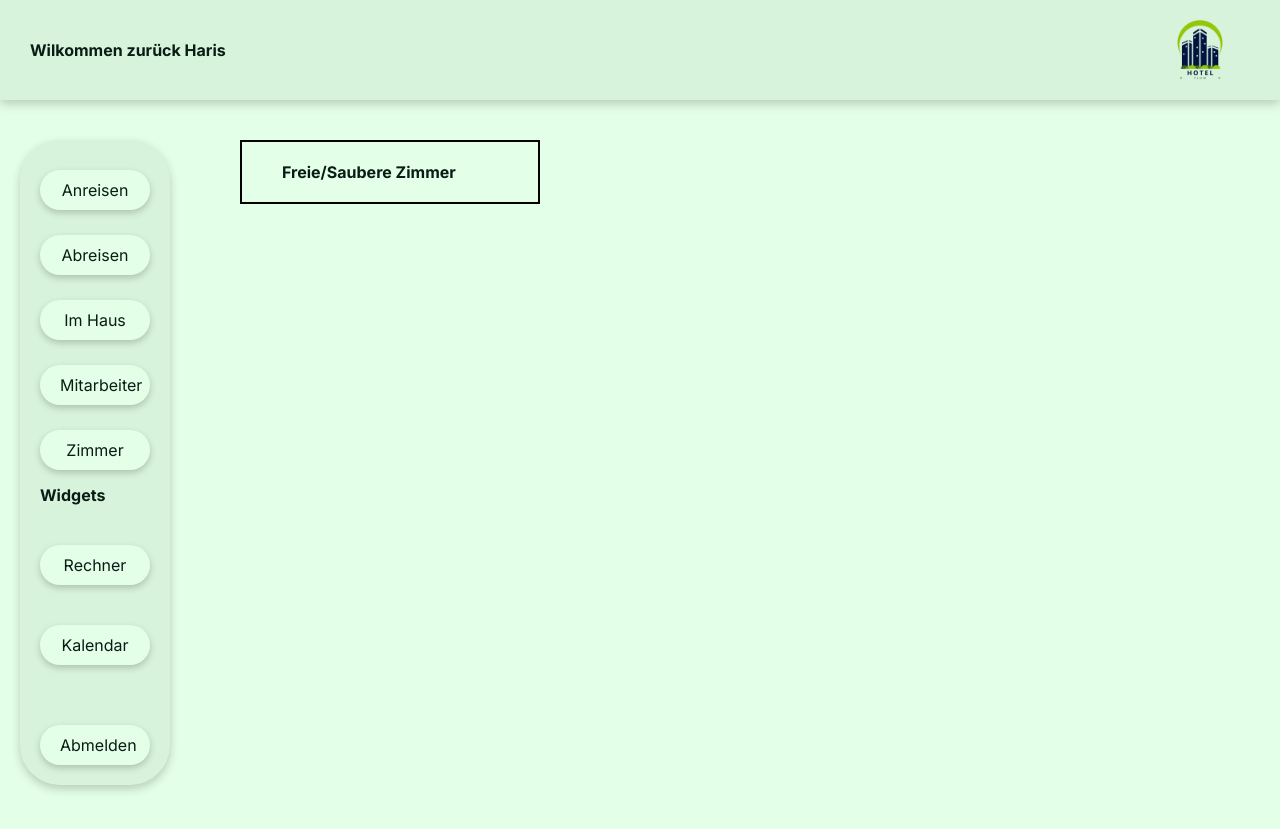
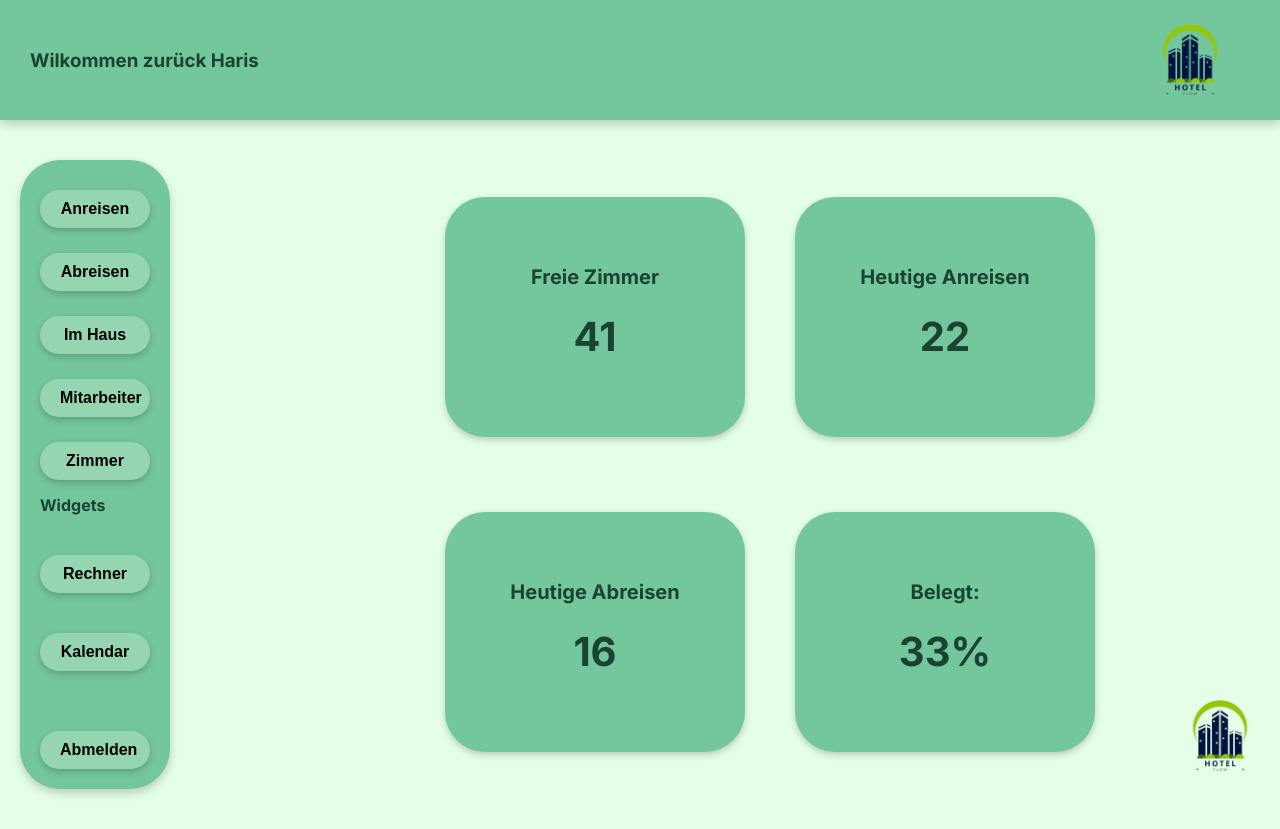
Before and after one commit to HarisOcuz/HotelFlow, a React (Create React App) app: page / in a window 1280 px wide. Built offline with nearby package versions, Linux system fonts and the light colour scheme.

Commit message:
dashboard

```diff
--- a/src/dashboard.js
+++ b/src/dashboard.js
@@ -8,6 +8,7 @@ function Dashboard() {
       <div className="main-window">
         <SideBar />
         <MainDashboard />
+        <Footer />
       </div>
     </div>
   );
@@ -18,7 +19,11 @@ function NavBar() {
     <nav className="navigation-bar">
       <h3>Wilkommen zurück Haris</h3>
 
-      <img src="\Hotel_Flow__1_-removebg-preview.png" alt="Logo" />
+      <img
+        className="logo-header-footer"
+        src="\Hotel_Flow__1_-removebg-preview.png"
+        alt="Logo"
+      />
     </nav>
   );
 }
@@ -54,9 +59,47 @@ function Widgets() {
 function MainDashboard() {
   return (
     <div className="main-dashboard">
-      <div className="dashboard-info">
-        <span>Freie/Saubere Zimmer</span>
-      </div>
+      <DashboardSummary
+        className="dashboard-info free-rooms-dashboard"
+        text={"Freie Zimmer"}
+        numbers={41}
+      />
+      <DashboardSummary
+        className="dashboard-info arrivals-dashboard"
+        text={"Heutige Anreisen"}
+        numbers={22}
+      />
+      <DashboardSummary
+        className="dashboard-info checkout-dashboard"
+        text={"Heutige Abreisen"}
+        numbers={16}
+      />
+      <DashboardSummary
+        className="dashboard-info percentage-dashboard"
+        text={"Belegt:"}
+        numbers={"33%"}
+      />
     </div>
   );
 }
+
+function DashboardSummary({ text, className, numbers }) {
+  return (
+    <div className={className}>
+      <span>{text}</span>
+      <span className="numbers">{numbers}</span>
+    </div>
+  );
+}
+
+function Footer() {
+  return (
+    <footer className="footer">
+      <img
+        className="logo-header-footer"
+        src="\Hotel_Flow__1_-removebg-preview.png"
+        alt="Logo"
+      />
+    </footer>
+  );
+}
--- a/src/index.css
+++ b/src/index.css
@@ -6,14 +6,14 @@ html {
   margin: 0;
   padding: 0;
   box-sizing: border-box;
-  font-size: 1.6rem;
-  font-family: "Inter";
-  color: #081c15;
 }
 
 .App {
   width: 100%;
   height: 100%;
+  font-size: 1.6rem;
+  font-family: "Inter";
+  color: #1b4332;
 }
 /* LOGIN FORM */
 
@@ -103,15 +103,16 @@ a {
 }
 .navigation-bar {
   padding: 0 3rem;
-  background-color: #d8f3dc;
+  /* background-color: #d8f3dc; */
+  background-color: #74c69d;
   width: 100%;
   display: flex;
   align-items: center;
   justify-content: space-between;
   box-shadow: 0 4px 10px rgba(0, 0, 0, 0.2);
 }
-.navigation-bar img {
-  width: 10rem;
+.logo-header-footer {
+  width: 12rem;
 }
 
 /* DASHBOARD */
@@ -136,7 +137,9 @@ a {
   width: 15rem;
   height: 100%;
   max-height: calc(100vh - 4rem);
-  background-color: #d8f3dc;
+
+  background-color: #74c69d;
+
   display: flex;
   flex-direction: column;
   gap: 1.5rem;
@@ -146,21 +149,74 @@ a {
   padding: 2rem 2rem;
 }
 .side-bar button {
-  padding: 1rem 2rem;
-  border-radius: 4rem;
-  border: none;
-  cursor: pointer;
-  box-shadow: 0 3px 7px rgba(0, 0, 0, 0.2);
+  background-color: #95d5b2;
+  transition: all 0.3;
+  font-size: 1.6rem;
+  font-weight: 600;
+}
+.side-bar button:hover {
+  transform: scale(1.1);
+}
+.side-bar {
+  opacity: 3;
 }
 .main-dashboard {
+  display: grid;
+  grid-template-columns: auto auto;
+  grid-template-rows: auto auto;
+  align-items: center;
+  justify-items: center;
   width: 100%;
   margin-left: 2rem;
 }
 .dashboard-info {
-  padding: 2rem 4rem;
+  background-color: #74c69d;
+
+  font-size: 2rem;
+  display: flex;
+  flex-direction: column;
+  justify-content: center;
+  align-items: center;
+  line-height: 2;
+  padding: 6rem 6rem;
+
   width: 30rem;
+
   height: fit-content;
-  border: 2px solid black;
+  border: "none";
+  border-radius: 4rem;
+  box-shadow: 0 3px 7px rgba(0, 0, 0, 0.2);
+  transition: all 0.3s;
+  cursor: pointer;
+}
+
+.arrivals-dashboard,
+.percentage-dashboard {
+  transform: translate(-30%);
+  transition: all 0.3s;
+}
+.arrivals-dashboard:hover,
+.percentage-dashboard:hover {
+  transform: translate(-30%, -5%);
+}
+
+.checkout-dashboard,
+.free-rooms-dashboard {
+  transform: translate(30%);
+  transition: all 0.3s;
+}
+
+.checkout-dashboard:hover,
+.free-rooms-dashboard:hover {
+  transform: translate(30%, -5%);
+}
+
+/* .free-rooms-dashboard {
+  justify-self: end;
+} */
+
+.numbers {
+  font-size: 4rem;
 }
 .widget-container {
   display: flex;
@@ -170,3 +226,9 @@ a {
 .widget-container :last-child {
   margin-top: 3rem;
 }
+
+.footer {
+  position: absolute;
+  bottom: 0;
+  right: 0;
+}
```
